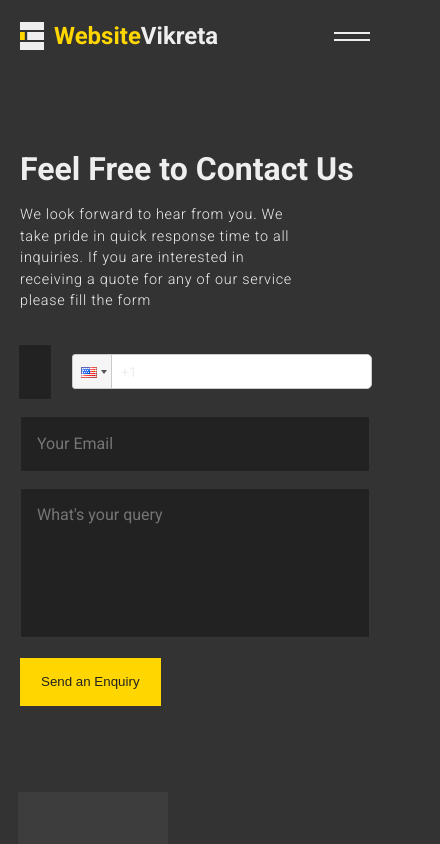
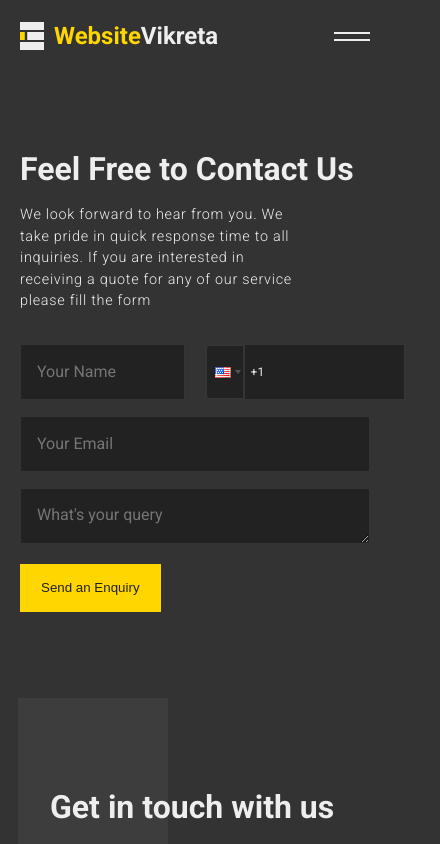
Before and after one commit to website-vikreta/website-vikreta.github.io, a React (Create React App) app: page /contact in a window 390 px wide. Shown: the top 844 px of the page, 440 px wide, since content can reach past the window. Built offline with nearby package versions, Linux system fonts and the light colour scheme.

Commit message:
Bug:Design Issues fixed of contact form

```diff
--- a/package.json
+++ b/package.json
@@ -19,6 +19,7 @@
       "react-dom": "^17.0.2",
       "react-hot-toast": "^2.3.0",
       "react-intersection-observer": "^8.34.0",
+      "react-phone-input-2": "^2.15.1",
       "react-router-dom": "^5.3.4",
       "react-router-hash-link": "^2.4.3",
       "react-scripts": "^5.0.1",
--- a/src/styles/partials/_components.scss
+++ b/src/styles/partials/_components.scss
@@ -296,10 +296,40 @@ body.navbar-cta-show .navbar-cta {
    }
 }
 
-textarea {
-   min-height: 150px;
-   resize: none;
+// Specific styles for react-phone-input-2 to match form-control
+.react-tel-input {
+   .form-control {
+      @include dark-color-bg(dark);
+      color: $light;
+      border: 1px solid map-get($map: $black-colors, $key: light);
+      padding-left: 50px;
+      margin:35px;
+
+   }
+
+   .flag-dropdown {
+      background-color: map-get($map: $black-colors, $key: dark);
+      border: 1px solid map-get($map: $black-colors, $key: light);
+   }
+
+   .selected-flag {
+      background-color: map-get($map: $black-colors, $key: dark);
+      border: 1px solid map-get($map: $black-colors, $key: light);
+   }
+
+   .form-control:focus {
+      border-color: rgba(255, 214, 0, 0.5);
+   }
+
+   .country-list {
+      background-color: map-get($map: $black-colors, $key: dark);
+      color: $light;
+   }
 }
+
+
+
+
 
 // -----------------------------------------
 // Frame Animation
--- a/src/styles/partials/_responsive.scss
+++ b/src/styles/partials/_responsive.scss
@@ -1,12 +1,13 @@
-@media screen and (max-width: 1220px) {
-   // global components
+// Existing SCSS with adjustments for PhoneInput component responsiveness
+
+// Global components
 .container {
    max-width: initial;
    width: 100%;
    padding: 0 50px;
 }
 
-   // navigation bar
+// Navigation bar
 .navbar .container {
    padding: 1.5rem 50px;
 }
@@ -17,7 +18,7 @@
    }
 }
 
-   // services
+// Services
 .services .card-wrapper .card {
    max-width: 40%;
    padding-top: 75px;
@@ -27,22 +28,84 @@
    }
 }
 
-   // detailed work
+// Detailed work
 .detailed-work {
    .container {
       padding: 3rem 50px;
    }
 }
+
+// PhoneInput specific styles for consistency
+.react-tel-input {
+   .form-control {
+      width: 100%;
+      height: 3.5rem;
+      border-radius: 0;
+      @include dark-color-bg(dark);
+      border: 1px solid map-get($map: $black-colors, $key: light);
+      color: $light;
+      padding: 1rem;
+      font-size: 1rem;
+      font-family: inherit;
+
+      &:focus {
+         outline: none;
+         border-color: rgba(255, 214, 0, 0.5);
+      }
+   }
+
+   .flag-dropdown, .selected-flag {
+      background-color: map-get($map: $black-colors, $key: dark);
+      border: 1px solid map-get($map: $black-colors, $key: light);
+   }
+
+   .country-list {
+      background-color: map-get($map: $black-colors, $key: dark);
+      color: $light;
+   }
+}
+
+// Media queries for responsiveness
+
+@media screen and (max-width: 1220px) {
+   .container {
+      padding: 0 30px;
+   }
+
+   .navbar .container {
+      padding: 1.5rem 30px;
+   }
+
+   .navbar-cta .close {
+      right: 30px;
+   }
+
+   .services .card-wrapper .card {
+      max-width: 50%;
+      padding-top: 60px;
+
+      img {
+         max-width: 50%;
+      }
+   }
+
+   .detailed-work .container {
+      padding: 3rem 30px;
+   }
+
+   .react-tel-input .form-control {
+      font-size: 0.9rem;
+      padding: 0.8rem;
+   }
 }
 
 @media screen and (max-width: 1100px) {
-   // our work
    .our-work {
-      padding: 120px 0;
+      padding: 100px 0;
    }
 
    .gallery-grid {
-      margin-top: 50px !important;
+      margin-top: 40px !important;
       grid-template-columns: 1fr 1fr 1fr !important;
    }
 
@@ -51,22 +114,23 @@
       gap: 0.5rem;
       align-items: flex-start;
    }
+
+   .react-tel-input .form-control {
+      font-size: 0.8rem;
+      padding: 0.7rem;
+   }
 }
 
 @media screen and (max-width: 992px) {
-   // global styles
    .container {
-      padding: 0 30px;
+      padding: 0 20px;
    }
 
-   // navigation bar
-   .navbar {
-      .container {
-         padding: 1.5rem 30px;
+   .navbar .container {
+      padding: 1.5rem 20px;
    }
 
-      // toggle
-      .toggle-btn {
+   .navbar .toggle-btn {
       display: block;
       width: 40px;
       height: 40px;
@@ -130,24 +194,23 @@
       width: 100%;
       @include flex-between;
    }
-   }
 
    .navbar-cta {
       top: 5.5rem;
+
       .container {
          flex-direction: column !important;
          gap: 0.25rem;
          padding-inline: 50px;
          text-align: center;
       }
+
       .close {
-         right: 30px;
+         right: 20px;
       }
    }
 
-   // Home Page
    .hero {
-      // .title{}
       .hero-image {
          display: none;
       }
@@ -164,10 +227,9 @@
       }
    }
 
-   .about-us {
-      .wrapper {
+   .about-us .wrapper {
       .right {
-            padding-right: 30px;
+         padding-right: 20px;
          gap: 1.5rem;
       }
 
@@ -179,17 +241,12 @@
          width: 60%;
       }
    }
+
+   .testimonials .review {
+      font-size: 0.9rem !important;
    }
 
-   .testimonials {
-      .review {
-         font-size: 0.9rem !important;
-      }
-   }
-
-   // /hire-us
-   .hire-us {
-      .right {
+   .hire-us .right {
       flex-direction: column;
 
       a {
@@ -197,54 +254,70 @@
          text-align: center;
       }
    }
-   }
-   // footer
+
    .footer {
       text-align: center;
       padding: 0;
+
       .container {
-         padding: 3rem 30px 2rem 30px;
+         padding: 3rem 20px 2rem 20px;
          flex-direction: column;
          gap: 2rem;
       }
+
       .left {
          width: 100%;
          text-align: left;
+
          .des {
             font-size: 0.9rem;
          }
       }
+
       .right {
          width: 100%;
+
          .quickLinks {
             text-align: left;
             display: grid;
             grid-template-columns: 1fr;
+
             .link {
                justify-content: flex-start;
             }
 
             gap: 0.8rem;
+
             .icon {
                margin-left: 0;
             }
          }
+
          .social-media {
             justify-content: flex-start;
+
             .icon {
                margin-left: 0;
             }
+
             a {
                margin-right: 20px;
             }
          }
+
          .copyright {
             text-align: left;
+
             .break {
                display: block;
             }
          }
       }
+   }
+
+   .react-tel-input .form-control {
+      font-size: 0.75rem;
+      padding: 0.6rem;
    }
 }
 
@@ -253,10 +326,7 @@
       cursor: initial !important;
    }
 
-   a,
-   button,
-   label,
-   .slick-dots {
+   a, button, label, .slick-dots {
       cursor: pointer !important;
    }
 
@@ -272,25 +342,19 @@
       padding-bottom: 100px;
    }
 
-   // hero
-   .hero {
-      .content {
-         .title {
+   .hero .content .title {
       max-width: 80%;
    }
 
-         .para {
+   .hero .content .para {
       width: 100% !important;
    }
-      }
-   }
 
-   // hireus
    .hire-us {
       text-align: center;
 
       .container {
-         padding: 50px 30px;
+         padding: 50px 20px;
          flex-direction: column;
          gap: 1.5rem;
       }
@@ -308,16 +372,14 @@
       }
    }
 
-   // about us
-   .about-us {
-      .numbers {
+   .about-us .numbers {
       display: grid !important;
       grid-template-columns: 1fr 1fr;
       grid-gap: 5rem 0;
       padding-top: 100px;
    }
 
-      .wrapper {
+   .about-us .wrapper {
       padding: 30px;
       position: relative;
       margin-top: 100px;
@@ -343,11 +405,8 @@
          padding-right: 0;
       }
    }
-   }
 
-   //services
-   .services {
-      .card-wrapper {
+   .services .card-wrapper {
       display: grid;
       grid-template-columns: 1fr 1fr;
       grid-gap: 100px 1rem;
@@ -357,7 +416,7 @@
          max-width: initial;
       }
    }
-   }
+
 
    // faq
    .faq-wrapper {
```
Also changed, not shown: 1 other file (tests, documents, lock files or other folders). Lines whose indentation alone changed are shown as unchanged.
